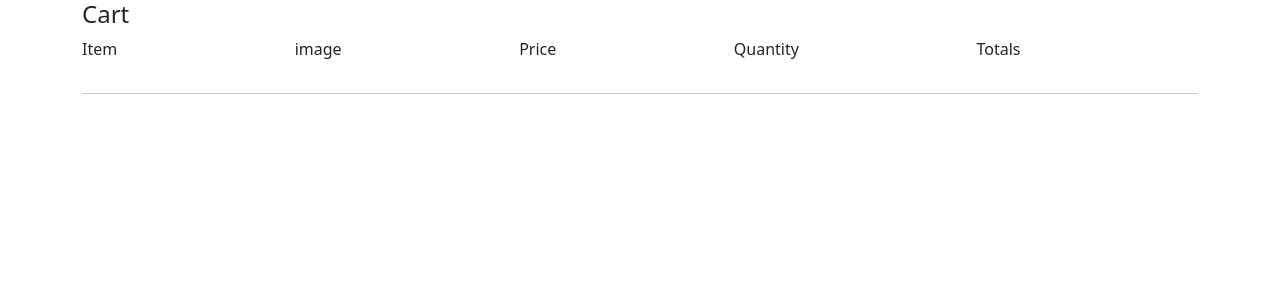
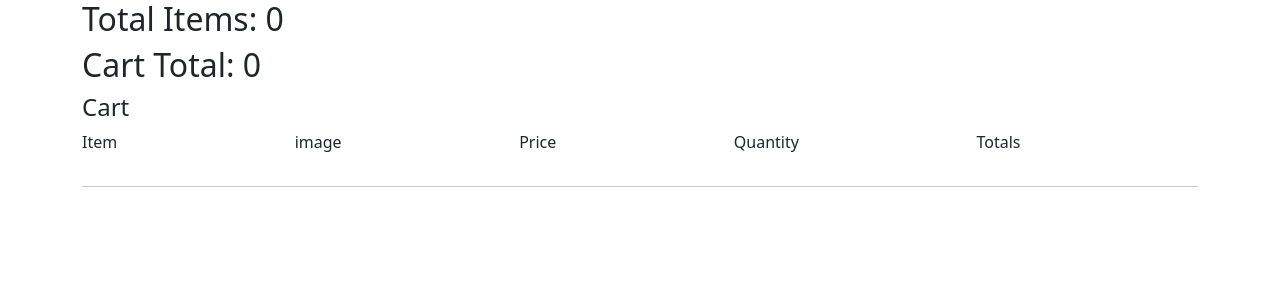
Before and after one commit to Antoney20/checkout-page, a Django app: page /app/cart in a window 1280 px wide. Shown: the top 300 px of the page. Run offline with Django 4.2, Linux system fonts and the light colour scheme; the visitor is signed in with stand-in values (Sample User, id 1); data that the repository does not hold is empty; parts of the project's set-up code (start-up, migrations or seed data) failed here and were passed over; some libraries are stand-ins or nearby versions.

Commit message:
cart items totals

```diff
--- a/mpesa_appp/models.py
+++ b/mpesa_appp/models.py
@@ -55,30 +55,31 @@ class Order(models.Model):
 
     def __str__(self):
         return f"Order : {self.id} - {self.username}"
-    @property
-    def get_cart_total (self):
-        orderitems = self.orderitem_set.all()
-        total = sum([item.get_total for item in orderitems])
+
+
+    def get_cart_total(self):
+        orders = self.orderitem_set.all()
+        total = sum([item.get_total() for item in orders])
         return total
 
-    @property
-    def get_cart_items (self):
-        orderitems = self.orderitem_set.all()
-        total = sum([item.quantity for item in orderitems])
+    def get_cart_items(self):
+        orders = self.orderitem_set.all()
+        total = sum([item.quantity for item in orders])
         return total
 
 
 class OrderItem(models.Model):
     order = models.ForeignKey(Order, on_delete=models.CASCADE)
     item = models.ForeignKey(Item, on_delete=models.CASCADE)
+    price = models.DecimalField(max_digits=8, decimal_places=2)
     quantity = models.PositiveIntegerField(default=1)
     created_at = models.DateTimeField(auto_now_add=True)
+
     def __str__(self):
         return str(self.id)
 
-    @property
-    def get_total (self):
-        total = self.item.price * self.quantity
+    def get_total(self):
+        total = self.price * self.quantity
         return total
 
 
--- a/mpesa_appp/templates/mpesa_appp/cart.html
+++ b/mpesa_appp/templates/mpesa_appp/cart.html
@@ -26,6 +26,7 @@
             }
 
           .arrow-container {
+
             display: flex;
             flex-direction: column;
             align-items: center;
@@ -42,6 +43,10 @@
     </head>
     <body>
       <div class="container">
+
+        <h2>Total Items: {{ cart_items }}</h2>
+<h2>Cart Total: {{ cart_total }}</h2>
+
         <h4>Cart</h4>
         <div class="d-flex justify-content-between">
             <div class="flex-fill">
@@ -68,14 +73,15 @@
             <p>{{ order_item.item }}</p>
           </div>
           <div class="flex-fill">
-
+          null
           </div>
           <div class="flex-fill">
-            <p>{{ order_item.price }}</p>
+            <p>Ksh: {{ order_item.price }}</p>
           </div>
           <div class="flex-fill">
-            <p>{{ order_item.quantity }}
+            <p>
                 <div class="col-sm-6 d-flex align-items-center">
+                  {{ order_item.quantity }}
                     <div class="arrow-container">
                         <img src="{% static 'assets/img/arrow-up.png' %}" alt="increase" name="increase" id="increase" class="arrow">
                         <img src="{% static 'assets/img/arrow-down.png' %}" alt="decrease" name="decrease" id="decrease" class="arrow">
@@ -84,9 +90,11 @@
             </p>
           </div>
           <div class="flex-fill">
-            <p>{{ order_item.total }}</p>
+            <p>Ksh: {{ order_item.get_total }}</p>
           </div>
         </div>
+        <hr>
         {% endfor %}
+
         <br>
       </div>
--- a/mpesa_appp/views.py
+++ b/mpesa_appp/views.py
@@ -13,7 +13,7 @@ from .backend import LipanaMpesa, MpesaAccessToken
 
 # Create your views here.
 from django.http import HttpResponse
-from .models import Registration, Item,Order, Checkout
+from .models import Registration, Item,Order,OrderItem, Checkout
 
 
 callback_url = "https://cd64-196-98-170-98.ngrok-free.app/app/v1/c2b/callback"
@@ -53,13 +53,18 @@ def logout_user(request):
     return redirect('login')
 def cart(request):
     user = request.user
-    order_items = Order.objects.filter(username=user)
-    print(order_items)
+    orders = Order.objects.filter(username=user)
+    order_items = OrderItem.objects.filter(order__in=orders)
+    cart_items = sum(order.get_cart_items() for order in orders)
+    cart_total = sum(order.get_cart_total() for order in orders)
+
 
     context = {
         'order_items': order_items,
+        'orders' : orders,
+        'cart_items': cart_items,
+        'cart_total': cart_total
     }
-
     return render(request, 'mpesa_appp/cart.html', context)
 
 @login_required
```
